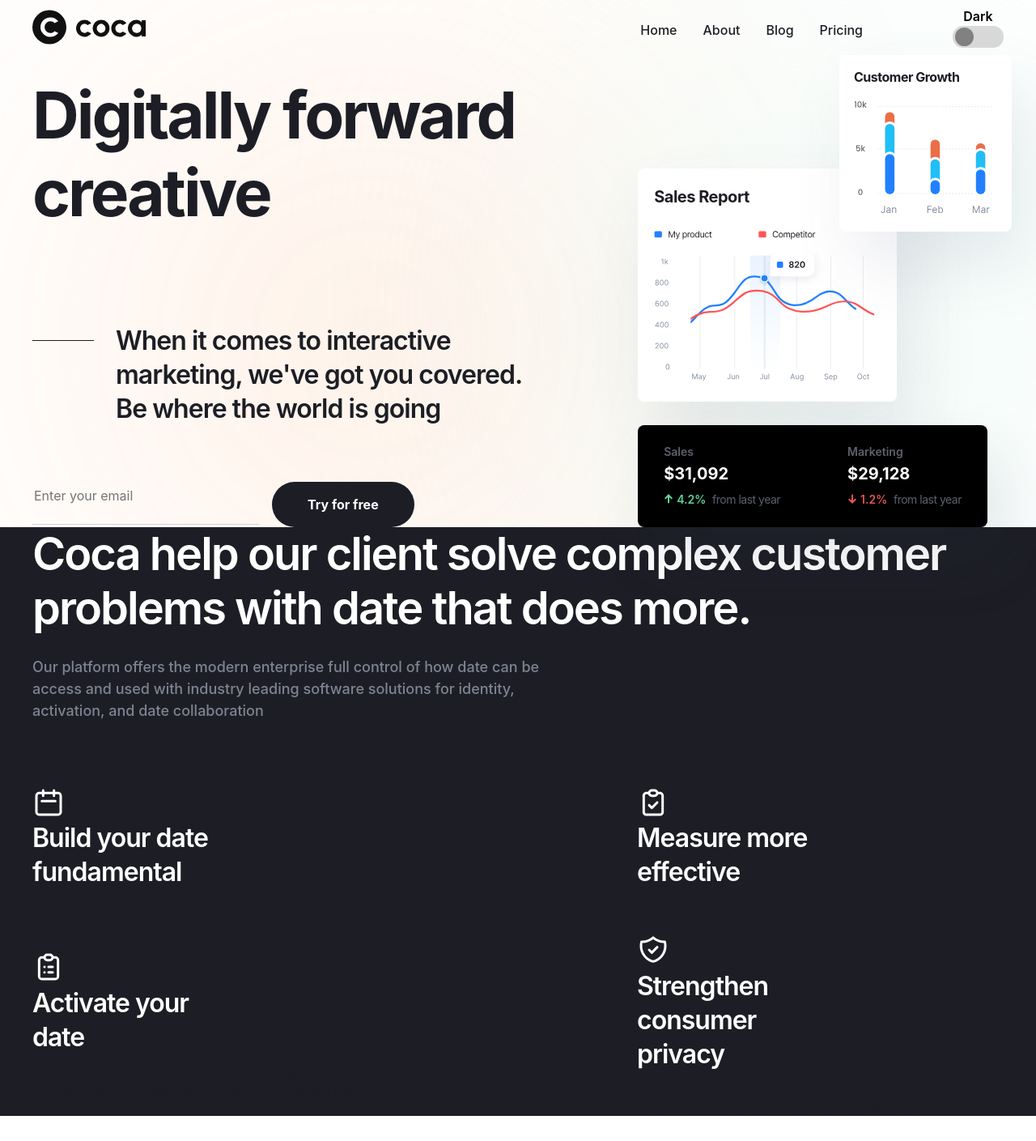
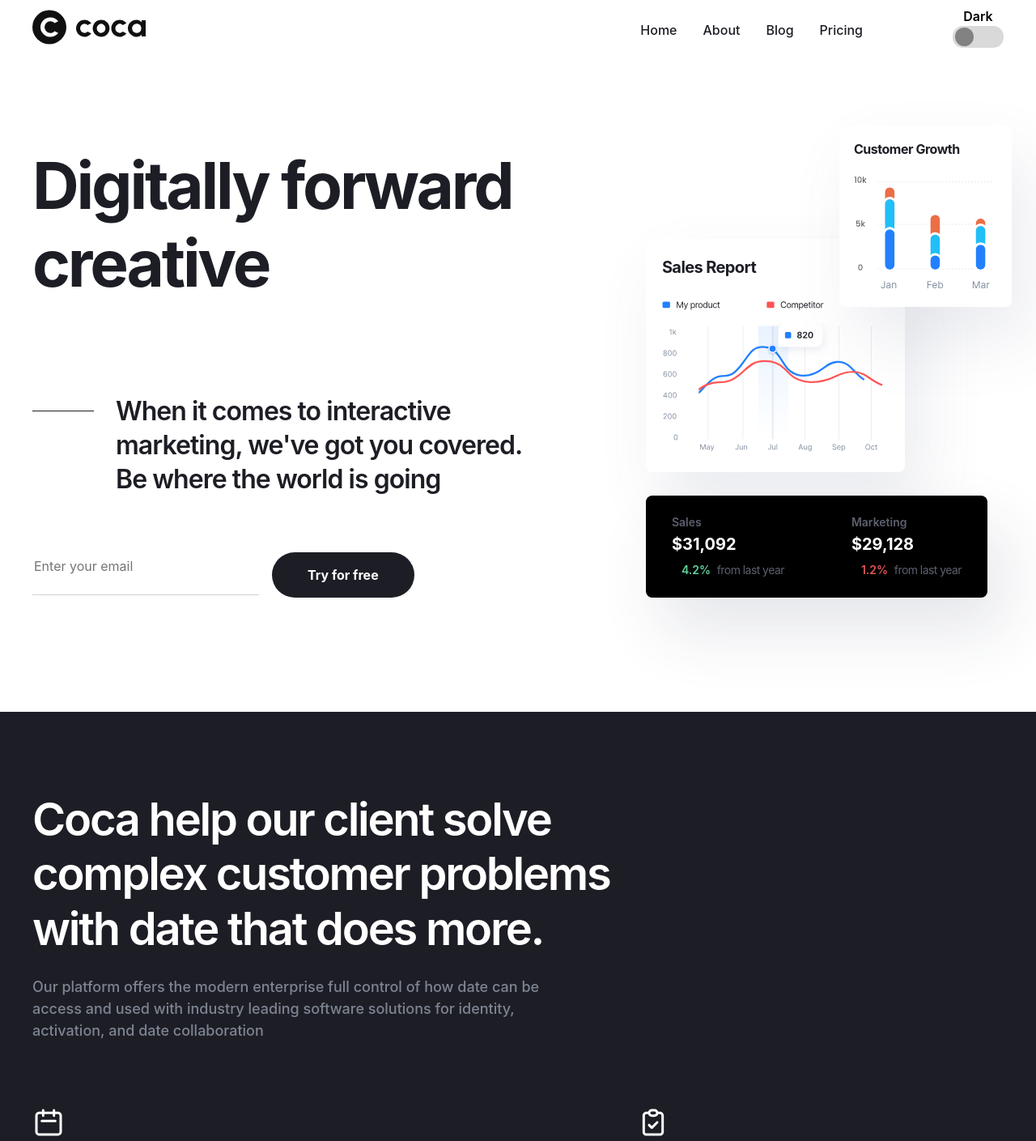
Before and after one commit to specSach/coca, a website built with Vite: page src/index.html in a window 1280 px wide. Shown: the part 23-1432 px from the top of the page at 81% size. Before the commit the page ends 1401 px from the top, so only its background shows below. Built offline with nearby package versions, Linux system fonts and the light colour scheme; files whose address does not match are found by name.

Commit message:
Added block Overview

```diff
--- a/src/assets/scss/components/home/hero.scss
+++ b/src/assets/scss/components/home/hero.scss
@@ -1,65 +1,12 @@
 .hero {
-  position: relative;
-  padding-top: 87px 0 141px;
+  padding: 87px 0 141px;
 
   @include mini-desktop {
     padding: 77px 0 121px;
   }
 
   @include mobile {
-    min-height: calc(100dvh - 128px);
-  }
-
-  &::before {
-    top: 50px;
-    left: 181px;
-    width: 551px;
-    height: 551px;
-
-    filter: blur(220px);
-    background: #fa7515;
-    opacity: 0.2;
-
-    @include mini-desktop {
-      left: 80px;
-      width: 351;
-      height: 351;
-    }
-
-    @include small-tablet {
-      top: 20px;
-      left: 40px;
-      width: 251px;
-      height: 251px;
-    }
-  }
-
-  &::after {
-    right: 0;
-    bottom: 0px;
-    width: 525px;
-    height: 525px;
-    filter: blur(180px);
-    background: var(--success-color-70);
-
-    @include mini-desktop {
-      width: 325;
-      height: 325;
-    }
-
-    @include small-tablet {
-      width: 225px;
-      height: 225px;
-    }
-  }
-
-  &::before,
-  &::after {
-    content: '';
-    z-index: var(--z-index-0);
-    position: absolute;
-    display: inline-block;
-    border-radius: 50%;
+    min-height: calc(100dvh - 109px);
   }
 
   &__container {
@@ -82,16 +29,14 @@
 
   &__title {
     margin-bottom: 114px;
+    font-weight: 700;
     font-size: 80px;
-    font-weight: 700;
     line-height: 120%;
-    letter-spacing: -3px;
-    text-align: left;
+    letter-spacing: -0.04em;
     color: var(--neutral-color-100);
 
     @include mini-desktop {
       margin-bottom: 74px;
-      text-align: center;
     }
 
     @include tablet {
@@ -103,6 +48,7 @@
       margin-bottom: 38px;
       font-size: 48px;
     }
+
     @include small-mobile {
       margin-bottom: 30px;
       font-size: 38px;
@@ -128,15 +74,15 @@
     }
 
     @include small-mobile {
+      gap: 20px;
       flex-direction: column;
-      gap: 20px;
     }
   }
 
   &__input {
+    border-bottom: 1px solid var(--neutral-color-40);
     padding-bottom: 23px;
     min-width: 280px;
-    border-bottom: 1px solid var(--neutral-color-40);
     font-weight: 400;
     font-size: 16px;
     line-height: 150%;
@@ -173,21 +119,11 @@
   }
 
   &__sales {
+    margin-bottom: 29px;
     padding: 20px;
-    margin-bottom: 29px;
 
     @include small-desktop {
       max-width: 320px;
-    }
-
-    &-title {
-      margin-bottom: 16px;
-      color: #1d1e25;
-      font-size: 20px;
-      font-weight: 700;
-      line-height: 150%;
-      letter-spacing: -0.5px;
-      text-align: left;
     }
 
     &-img {
@@ -195,11 +131,20 @@
         max-width: 280px;
       }
     }
+
+    &-title {
+      margin-bottom: 16px;
+      font-weight: 700;
+      font-size: 20px;
+      line-height: 150%;
+      letter-spacing: -0.03em;
+      color: #1d1e25;
+    }
   }
 
   &__customer {
     position: absolute;
-    top: -50px;
+    top: -60px;
     right: -140px;
     display: inline-block;
     padding: 15px 18px;
@@ -209,52 +154,46 @@
       right: -30px;
     }
 
-    @include mini-desktop {
-      top: 0;
-      right: -100px;
-    }
-
     &-title {
       margin-bottom: 12px;
+      font-weight: 700;
+      font-size: 16px;
+      line-height: 187%;
+      letter-spacing: -0.03em;
       color: #1d1e25;
-      font-size: 16px;
-      font-weight: 700;
-      line-height: 150%;
-      letter-spacing: -0.5px;
-      text-align: left;
     }
   }
 
   &__sales,
   &__customer {
+    border-radius: 8px;
     box-shadow: 20px 40px 80px 0 #5960871f;
     background: #fff;
-    border-radius: 8px;
   }
 
   &__stats {
+    border-radius: 8px;
     padding: 20px 29px;
-    border-radius: 8px;
     box-shadow: 20px 40px 80px 0 #2d33511f;
     text-align: left;
     background: #000;
 
     &-head {
       &-th {
+        font-weight: 600;
+        font-size: 14px;
+        line-height: 143%;
         color: #5c616f;
-        font-size: 14px;
-        font-weight: 600;
-        line-height: 20px;
       }
     }
 
     &-body {
       &-td {
+        font-weight: 700;
+        font-size: 20px;
+        line-height: 130%;
         white-space: nowrap;
         color: #fff;
-        font-size: 20px;
-        font-weight: 700;
-        line-height: 26px;
 
         &:nth-child(1) {
           padding-right: 80px;
@@ -264,15 +203,15 @@
       &-num {
         display: inline-block;
         margin-right: 3px;
+        font-weight: 600;
         font-size: 14px;
-        font-weight: 600;
-        line-height: 20px;
+        line-height: 143%;
 
         &--green {
           color: #60d39c;
 
           &::before {
-            background: url('../../../icons/arrow_up.svg');
+            background: url('../assets/icons/green-arrow-icon.svg');
           }
         }
 
@@ -280,28 +219,26 @@
           color: #e35454;
 
           &::before {
-            background: url('../../../icons/arrow_down.svg');
+            background: url('../assets/icons/red-arrow-icon.svg');
           }
         }
+
         &--green::before,
         &--red::before {
           content: '';
+          display: inline-block;
           width: 12px;
           height: 12px;
-          margin-right: 4px;
-          display: inline-block;
         }
       }
 
       &-text {
+        font-weight: 400;
+        font-size: 14px;
+        line-height: 157%;
+        letter-spacing: -0.04em;
         color: #5c616e;
-        font-size: 14px;
-        font-weight: 400;
-        line-height: 22px;
-        letter-spacing: -0.5px;
       }
     }
   }
 }
-
-// ======================
--- a/src/assets/scss/components/home/overview.scss
+++ b/src/assets/scss/components/home/overview.scss
@@ -1,60 +1,88 @@
 .overview {
-  // .overview__title
-  padding-bottom: 100px 0;
+  padding: 100px 0;
   background-color: var(--black-bg-color);
+
+  @include tablet {
+    text-align: center;
+  }
+
+  @include mobile {
+    padding: 60px 0;
+  }
 
   &__title {
     margin-bottom: 24px;
-    min-width: 816px;
-    font-size: 56px;
+    max-width: 816px;
     font-weight: 600;
-    letter-spacing: -2px;
+    letter-spacing: -0.04em;
     color: #fff;
   }
-
-  // .overview__descr
 
   &__descr {
     margin-bottom: 80px;
     max-width: 660px;
     font-weight: 500;
     line-height: 150%;
-    color: #7e8492;
+    color: var(--neutral-color-150);
+
+    @include tablet {
+      margin-bottom: 60px;
+    }
+
+    @include small-mobile {
+      margin-bottom: 50px;
+    }
   }
-
-  // .overview__list
 
   &__list {
     @include flex-all-between;
+    gap: 56px;
     flex-wrap: wrap;
+
+    @include tablet {
+      gap: 40px;
+      flex-direction: column;
+      align-items: center;
+    }
   }
-
-  // .overview__item
 
   &__item {
     max-width: 453px;
 
-    -icon {
+    &-icon,
+    &-title {
       margin-bottom: 24px;
+
+      @include tablet {
+        margin-bottom: 18px;
+      }
     }
 
-    // .overview__item-title
+    &-title {
+      max-width: 262px;
+      font-weight: 600;
+      line-height: 131%;
+      letter-spacing: -0.03em;
+      color: #fff;
 
-    &-title {
-      max-width: 249px;
-      font-weight: 600;
-      line-height: 42px;
-      letter-spacing: -1px;
-      color: #fff;
+      @include mobile {
+        max-width: 320px;
+      }
     }
 
-    // .overview__item-descr
+    &-descr {
+      font-weight: 500;
+      line-height: 162%;
+      color: var(--neutral-color-150);
+    }
+  }
 
-    &-descr {
+  &__title,
+  &__descr,
+  &__item-title {
+    @include tablet {
+      margin-right: auto;
+      margin-left: auto;
     }
   }
 }
-.container {
-}
-.text-heading-h2 {
-}
--- a/src/html/components/home/overview.html
+++ b/src/html/components/home/overview.html
@@ -5,52 +5,52 @@
       more.
     </h2>
     <p class="overview__descr text-p-medium">
-      Our platform offers the modern enterprise full control of how date can be access and used with industry leading
-      software solutions for identity, activation, and date collaboration
+      Our platform offers the modern enterprise full control of how date can be
+      access and used with industry leading software solutions for identity,
+      activation, and date collaboration
     </p>
     <ul class="overview__list">
       <li class="overview__item">
-        <img src="../../../assets/icons/calendar.svg" class="overview__item-icon" alt="Calendar-icon" width="40"
-          height="40">
+        <img loading="lazy" class="overview__item-icon" src="../../../assets/icons/calendar.svg" width="40" height="40"
+          alt="Calendar icon" />
         <h3 class="overview__item-title heading-h5">
           Build your date fundamental
         </h3>
         <p class="overview__item-descr text-p-default">
-          Build access to date, develop valuable business insights and drive revenue while maintaining full control over
-          access and use of date at all times.
+          Build access to date, develop valuable business insights and drive
+          revenue while maintaining full control over access and use of date at
+          all times.
         </p>
       </li>
       <li class="overview__item">
-        <img src="../../../assets/icons/todo.svg" class="overview__item-icon" alt="Calendar-icon" width="40"
-          height="40">
-        <h3 class="overview__item-title heading-h5">
-          Measure more effective
-        </h3>
+        <img loading="lazy" class="overview__item-icon" src="../../../assets/icons/todo.svg" width="40" height="40"
+          alt="Todo icon" />
+        <h3 class="overview__item-title heading-h5">Measure more effective</h3>
         <p class="overview__item-descr text-p-default">
-          Effectively measure people-based campaigns with the freedom to choose from best-of breed partners to optimize
-          and drive media innovation.
+          Effectively measure people-based campaigns with the freedom to choose
+          from best-of breed partners to optimize and drive media innovation.
         </p>
       </li>
       <li class="overview__item">
-        <img src="../../../assets/icons/list.svg" class="overview__item-icon" alt="Calendar-icon" width="40"
-          height="40">
-        <h3 class="overview__item-title heading-h5">
-          Activate your date
-        </h3>
+        <img loading="lazy" class="overview__item-icon" src="../../../assets/icons/list.svg" width="40" height="40"
+          alt="List icon" />
+        <h3 class="overview__item-title heading-h5">Activate your date</h3>
         <p class="overview__item-descr text-p-default">
-          Accurately address your specific audiences at scale across any channel, platform, publisher or network and
-          safely translate date between identity space to improve results.
+          Accurately address your specific audiences at scale across any
+          channel, platform, publisher or network and safely translate date
+          between identity space to improve results.
         </p>
       </li>
       <li class="overview__item">
-        <img src="../../../assets/icons/shield.svg" class="overview__item-icon" alt="Calendar-icon" width="40"
-          height="40">
+        <img loading="lazy" class="overview__item-icon" src="../../../assets/icons/shield.svg" width="40" height="40"
+          alt="List icon" />
         <h3 class="overview__item-title heading-h5">
           Strengthen consumer privacy
         </h3>
         <p class="overview__item-descr text-p-default">
-          Protect your customer date with leading privacy-preserving technologies and advanced techniques to minimize
-          date movement while still enabling insight generation.
+          Protect your customer date with leading privacy-preserving
+          technologies and advanced techniques to minimize date movement while
+          still enabling insight generation.
         </p>
       </li>
     </ul>
```
